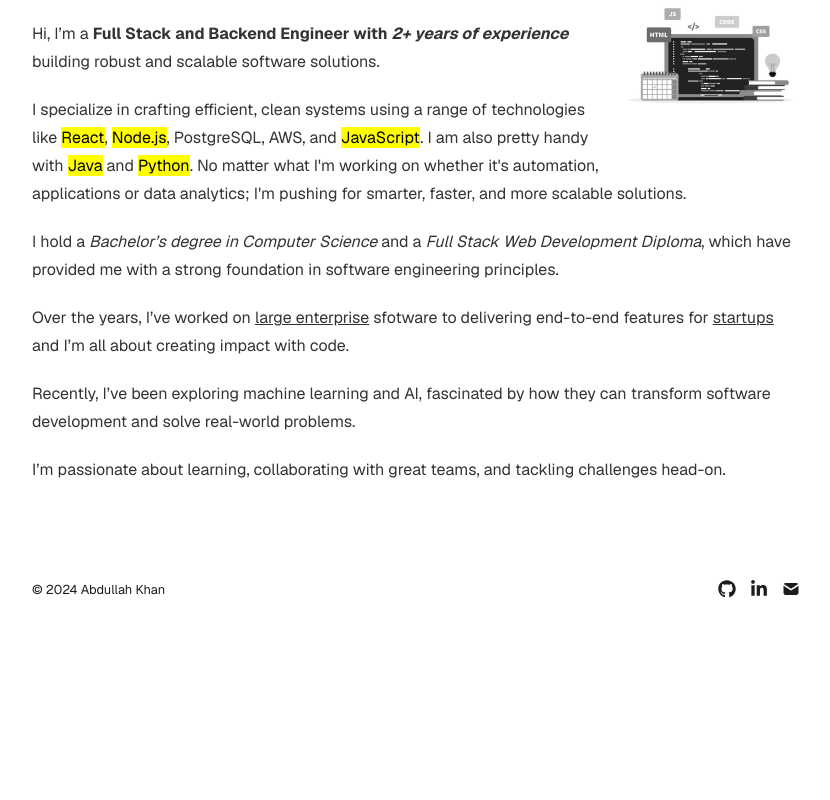
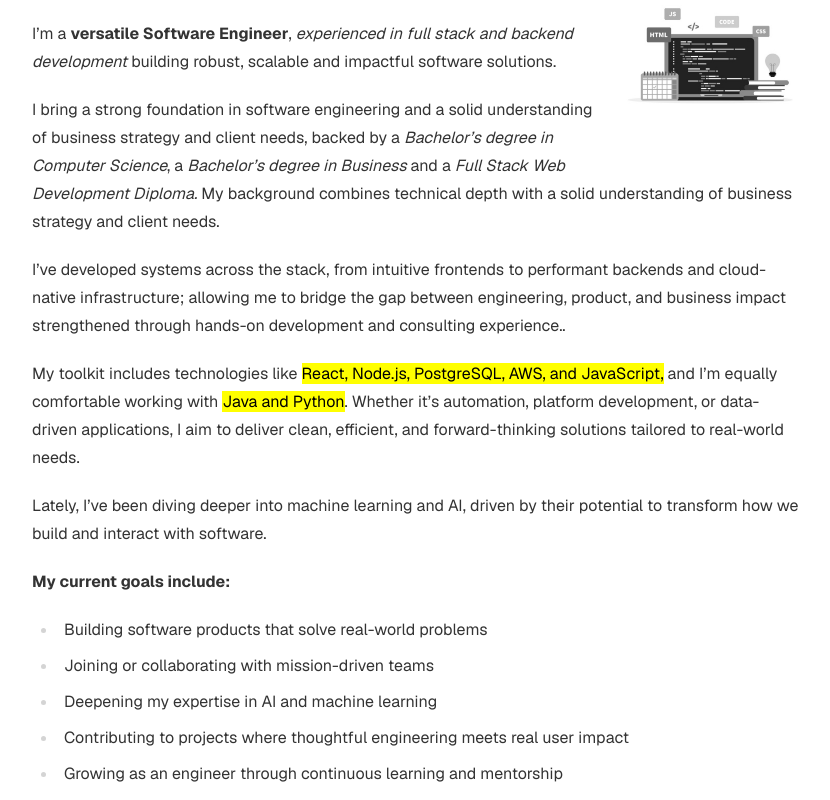
Before and after one commit to akhan445/akhan445.github.io, a Next.js app: page / in a window 1280 px wide. Shown: the part 240-1040 px from the top of the page, without its empty margins (224-1054 px from the left). Before the commit the page ends 999 px from the top, so only its background shows below. Built offline with nearby package versions, Linux system fonts and the light colour scheme.

Commit message:
Update page.tsx
Update about me section on website

```diff
--- a/app/page.tsx
+++ b/app/page.tsx
@@ -22,21 +22,27 @@ export default function Page() {
 
       <div className="prose prose-neutral dark:prose-invert max-w-[768px]">
         <p>
-          Hi, I’m a <b>Full Stack and Backend Engineer with <i>2+ years of experience</i></b> building robust and scalable software solutions.
+          I’m a <b>versatile Software Engineer</b>, <i>experienced in full stack and backend development</i> building robust, scalable and impactful software solutions.
+        </p>
+        <p>I bring a strong foundation in software engineering and a solid understanding of business strategy and client needs, backed by a <i>Bachelor’s degree in Computer Science</i>, a <i>Bachelor’s degree in Business</i> and a <i>Full Stack Web Development Diploma.</i> My background combines technical depth with a solid understanding of business strategy and client needs.</p>
+        <p>
+          I’ve developed systems across the stack, from intuitive frontends to performant backends and cloud-native infrastructure; allowing me to bridge the gap between engineering, product, and business impact strengthened through hands-on development and consulting experience..
         </p>
         <p>
-          I specialize in crafting efficient, clean systems using a range of technologies like <mark>React</mark>, <mark>Node.js</mark>, PostgreSQL, AWS, and <mark>JavaScript</mark>.
-          I am also pretty handy with <mark>Java</mark> and <mark>Python</mark>.
-          No matter what I'm working on whether it's automation, applications or data analytics; I'm pushing for smarter, faster, and more scalable solutions.
+          My toolkit includes technologies like <mark>React, Node.js, PostgreSQL, AWS, and JavaScript,</mark> and I’m equally comfortable working with <mark>Java and Python</mark>. Whether it’s automation, platform development, or data-driven applications, I aim to deliver clean, efficient, and forward-thinking solutions tailored to real-world needs.
         </p>
         <p>
-          I hold a <i>Bachelor’s degree in Computer Science</i> and a <i>Full Stack Web Development Diploma</i>, which have provided me with a strong foundation in software engineering principles.
+          Lately, I’ve been diving deeper into machine learning and AI, driven by their potential to transform how we build and interact with software.
         </p>
         <p>
-          Over the years, I’ve worked on <u>large enterprise</u> sfotware to delivering end-to-end features for <u>startups</u> and I’m all about creating impact with code.
-        </p>
-        <p>
-          Recently, I’ve been exploring machine learning and AI, fascinated by how they can transform software development and solve real-world problems.
+          <b>My current goals include:</b>
+          <ul>
+            <li>Building software products that solve real-world problems</li>
+            <li>Joining or collaborating with mission-driven teams</li>
+            <li>Deepening my expertise in AI and machine learning</li>
+            <li>Contributing to projects where thoughtful engineering meets real user impact</li>
+            <li>Growing as an engineer through continuous learning and mentorship</li>
+          </ul>
         </p>
         <p>
           I’m passionate about learning, collaborating with great teams, and tackling challenges head-on.
```
